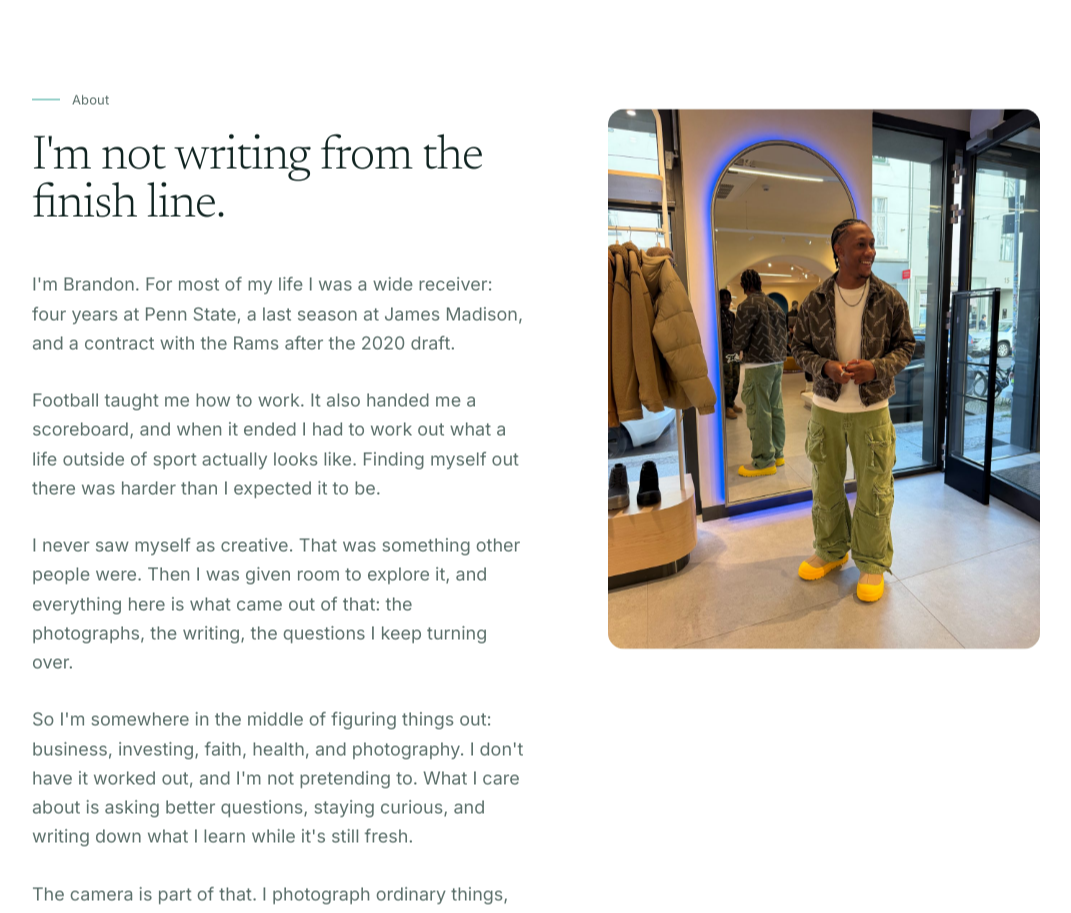
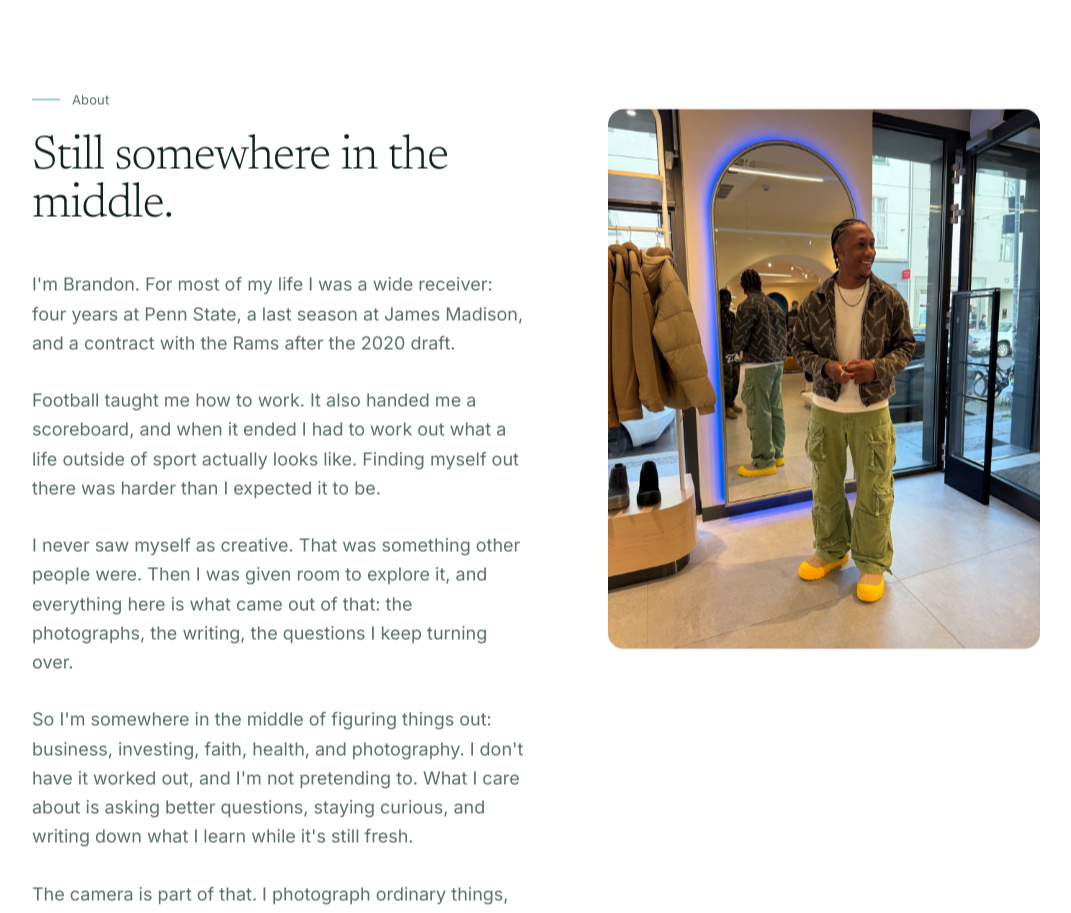
Before and after one commit to iambrandonpolk/brandon-polk-site, a Next.js app: page / in a window 1280 px wide. Shown: the part 1720-2633 px from the top of the page, without its empty margins (104-1175 px from the left). Built offline with nearby package versions, Linux system fonts and the light colour scheme.

Commit message:
About heading

```diff
--- a/components/About.jsx
+++ b/components/About.jsx
@@ -62,7 +62,7 @@ export default function About() {
       >
         <div>
           <h2 className="mt-6 max-w-reading font-serif text-4xl font-light leading-[1.12] tracking-tighter sm:text-5xl">
-            I'm not writing from the finish line.
+            Still somewhere in the middle.
           </h2>
 
           <div className="mt-10 max-w-reading space-y-7 text-lg leading-relaxed text-[var(--text-muted)]">
```
